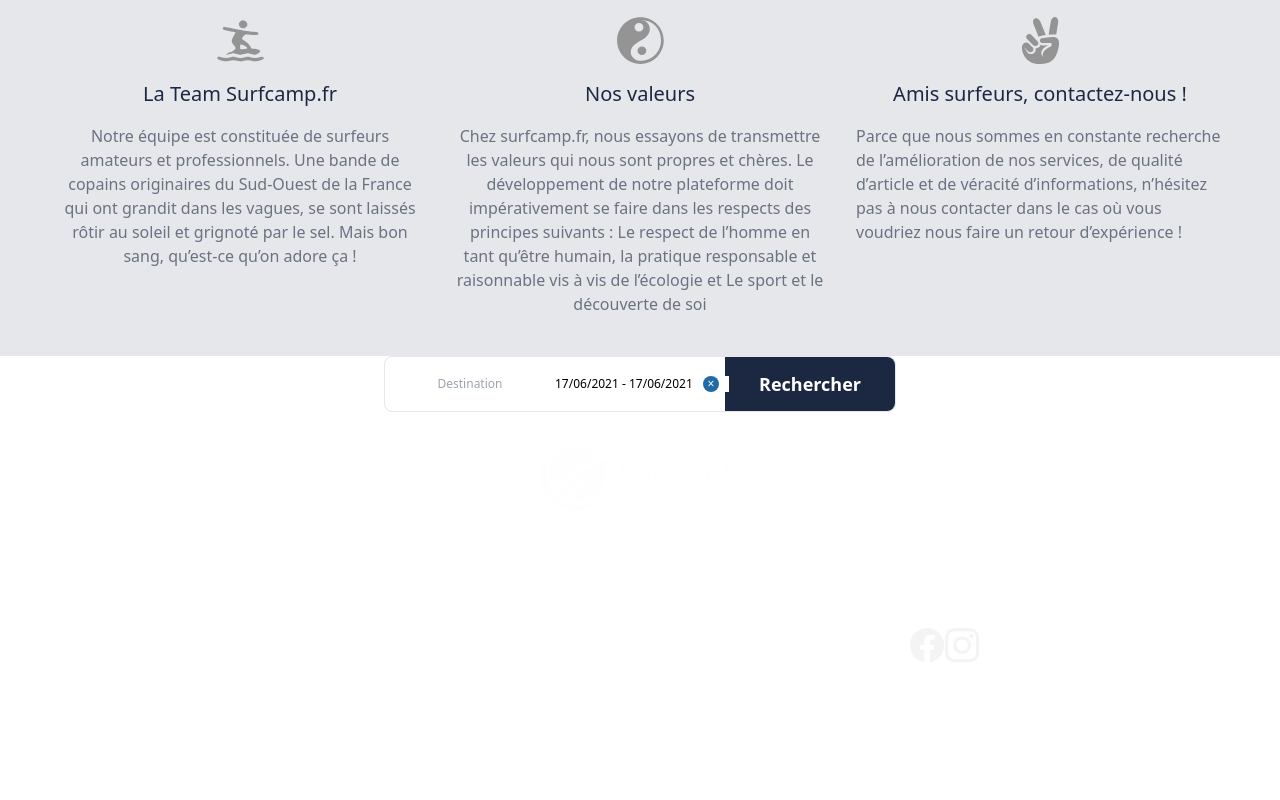
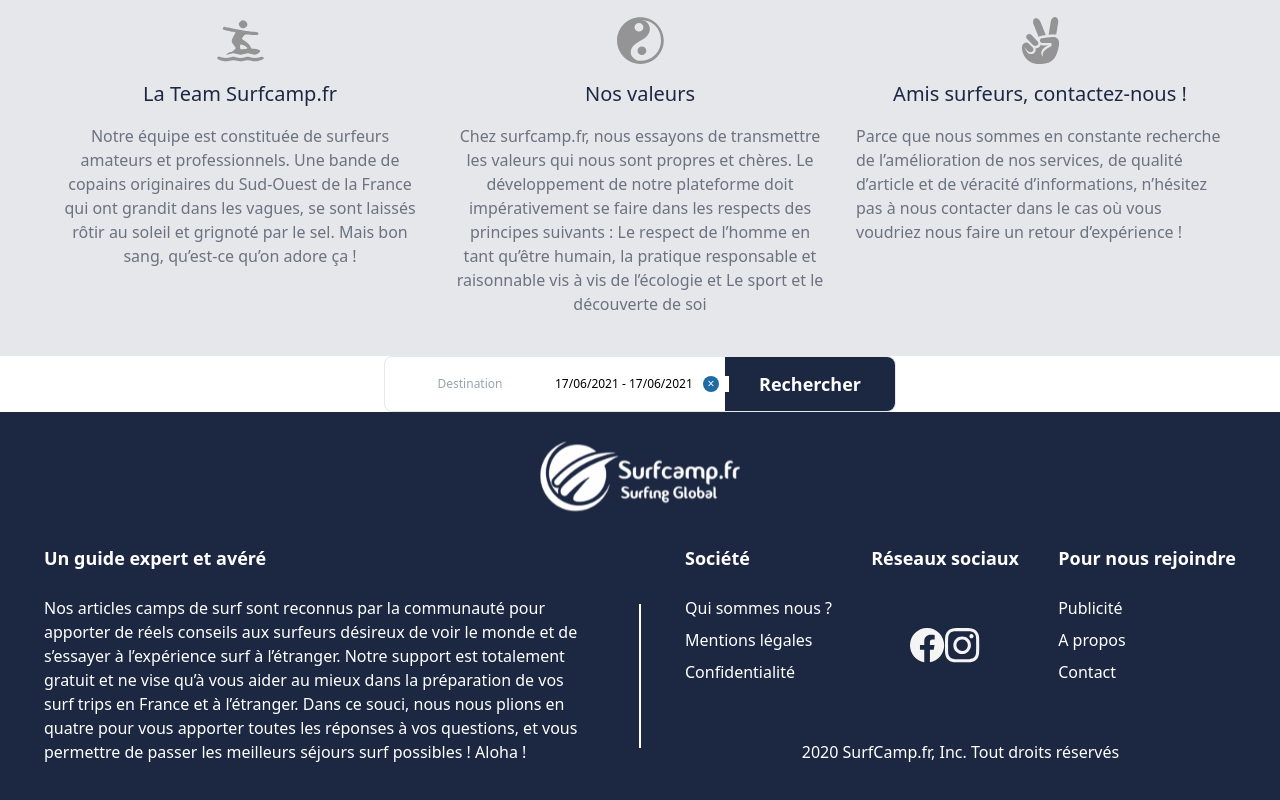
Before and after one commit to WildCodeSchool/btz-0321-p3-surfcamp, a Next.js app: page / in a window 1280 px wide. Shown: the part 2993-3793 px from the top of the page. Built offline with nearby package versions, Linux system fonts and the light colour scheme.

Commit message:
change footer color

```diff
--- a/components/Footer/Footer.tsx
+++ b/components/Footer/Footer.tsx
@@ -2,7 +2,7 @@
 
 export default function Footer(): JSX.Element {
   return (
-    <div className="w-full bg-mainBlue text-white flex flex-col">
+    <div className="w-full bg-BlueCamp text-white flex flex-col">
       <div className="w-full flex justify-center p-4">
         <Images
           src="/Images/logoSC.svg"
```
